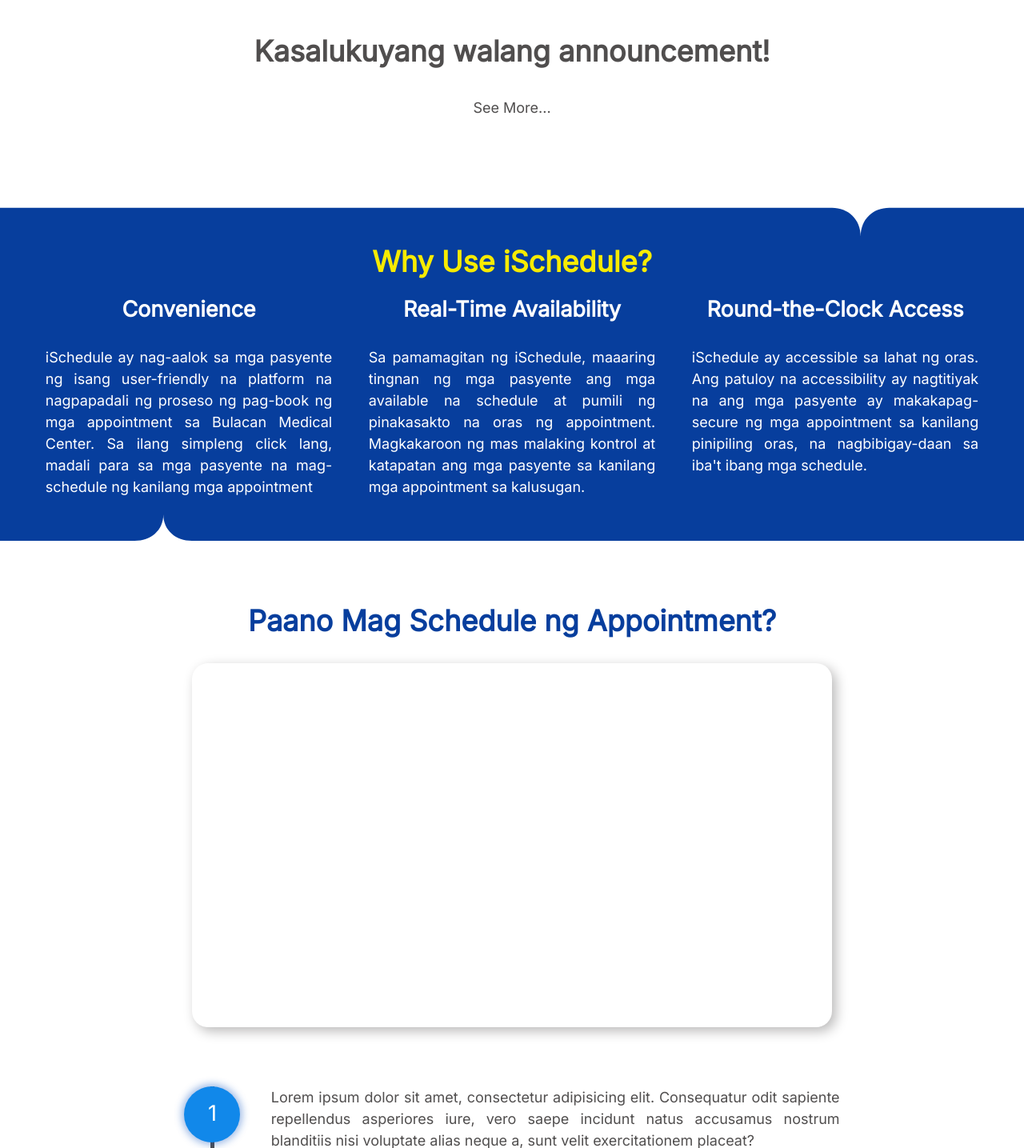
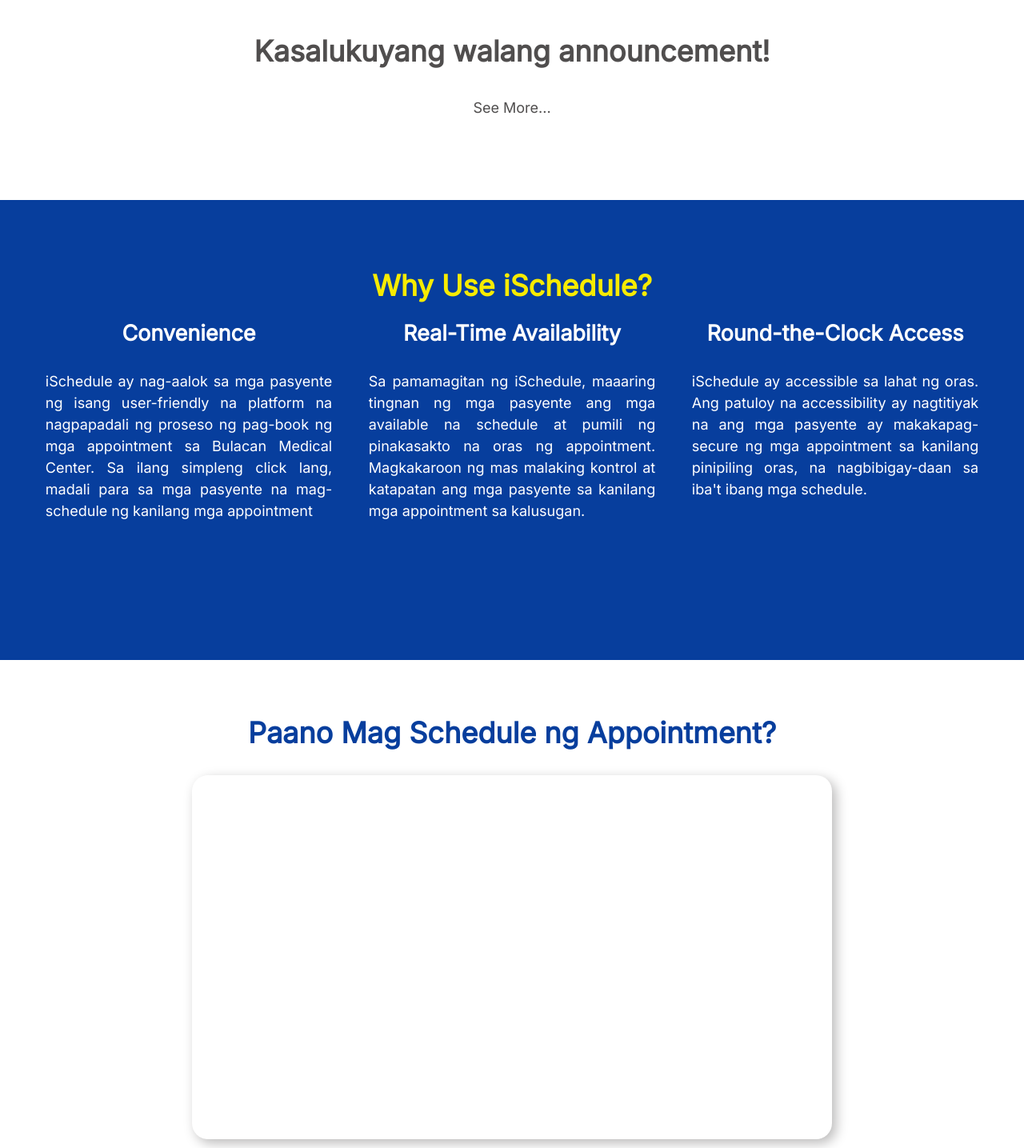
Before and after one commit to jeramie-santos/iSchedule, a PHP site: page /index.html in a window 1280 px wide. Shown: the part 943-2378 px from the top of the page at 80% size. Run offline with PHP 8.4, Linux system fonts and the light colour scheme; data that the repository does not hold is empty.

Commit message:
Removed buggy svgs

```diff
--- a/css/main.css
+++ b/css/main.css
@@ -383,6 +383,14 @@
   gap: max(30px, 2vw);
   overflow-x: hidden;
 }
+.announcement .announcement__content-container {
+  width: 100%;
+  display: grid;
+  justify-content: center;
+  justify-items: center;
+  grid-template-columns: repeat(autofill, minmax(max(300px, 50%), 1fr));
+  row-gap: 10px;
+}
 .announcement .announcement__header {
   display: flex;
   flex-flow: row nowrap;
@@ -414,6 +422,7 @@
   border-radius: 10px;
   padding: max(2vw, 15px);
   width: 80vw;
+  max-width: 1900px;
   height: -moz-fit-content;
   height: fit-content;
   overflow: hidden;
@@ -457,7 +466,7 @@
   align-items: center;
   position: relative;
   background-color: rgb(7, 62, 157);
-  padding: 50px 0;
+  padding: 10vh 0 20vh 0;
 }
 .benefit .benefit__header {
   color: rgb(247, 235, 0);
@@ -490,72 +499,6 @@
   text-align: justify;
 }
 
-.benefit__svg-upper {
-  position: absolute;
-  top: 0;
-  left: 0;
-  width: 100%;
-  overflow: hidden;
-  line-height: 0;
-  z-index: 2;
-}
-
-.benefit__svg-upper svg {
-  position: relative;
-  display: block;
-  width: calc(168% + 1.3px);
-  height: 327px !important;
-}
-
-.benefit__svg-upper .shape-fill {
-  fill: #FFFFFF;
-}
-
-@media (min-width: 768px) and (max-width: 1023px) {
-  .benefit__svg-upper svg {
-    width: calc(146% + 1.3px);
-    height: 315px !important;
-  }
-}
-@media (max-width: 767px) {
-  .benefit__svg-upper svg {
-    width: calc(160% + 1.3px);
-    height: 165px !important;
-  }
-}
-.benefit__svg-lower {
-  position: absolute;
-  bottom: 0;
-  left: 0;
-  width: 100%;
-  overflow: hidden;
-  line-height: 0;
-  transform: rotate(180deg);
-}
-
-.benefit__svg-lower svg {
-  position: relative;
-  display: block;
-  width: calc(168% + 1.3px);
-  height: 300px !important;
-}
-
-.benefit__svg-lower .shape-fill {
-  fill: #FFFFFF;
-}
-
-@media (min-width: 768px) and (max-width: 1023px) {
-  .benefit__svg-lower svg {
-    width: calc(146% + 1.3px);
-    height: 315px !important;
-  }
-}
-@media (max-width: 767px) {
-  .benefit__svg-lower svg {
-    width: calc(160% + 1.3px);
-    height: 165px !important;
-  }
-}
 @media only screen and (min-width: 700px) {
   .benefit__card-container {
     display: flex;
--- a/index.html
+++ b/index.html
@@ -94,20 +94,6 @@
 
           </section>
           <section id="benefit" class="benefit">
-            <div class="benefit__svg-upper">
-              <svg data-name="Layer 1" xmlns="http://www.w3.org/2000/svg" viewBox="0 0 1200 120" preserveAspectRatio="none">
-                  <rect x="1200" height="3.6"></rect>
-                  <rect height="3.6"></rect>
-                  <path d="M0,0V3.6H580.08c11,0,19.92,5.09,19.92,13.2,0-8.14,8.88-13.2,19.92-13.2H1200V0Z" class="shape-fill"></path>
-              </svg>
-            </div>
-            <div class="benefit__svg-lower">
-              <svg data-name="Layer 1" xmlns="http://www.w3.org/2000/svg" viewBox="0 0 1200 120" preserveAspectRatio="none">
-                  <rect x="1200" height="3.6"></rect>
-                  <rect height="3.6"></rect>
-                  <path d="M0,0V3.6H580.08c11,0,19.92,5.09,19.92,13.2,0-8.14,8.88-13.2,19.92-13.2H1200V0Z" class="shape-fill"></path>
-              </svg>
-            </div>
             <div class="benefit__header">
                 Why Use iSchedule?
             </div>
@@ -205,13 +191,6 @@
           </div>
     </main>
     <footer id="footer">
-        <div class="footer__svg-upper">
-          <svg data-name="Layer 1" xmlns="http://www.w3.org/2000/svg" viewBox="0 0 1200 120" preserveAspectRatio="none">
-              <rect x="1200" height="3.6"></rect>
-              <rect height="3.6"></rect>
-              <path d="M0,0V3.6H580.08c11,0,19.92,5.09,19.92,13.2,0-8.14,8.88-13.2,19.92-13.2H1200V0Z" class="shape-fill"></path>
-          </svg>
-        </div>
         <section  class="about">
           <div class="about__header">About Us</div>
           <div class="about__content">
--- a/scss/main.scss
+++ b/scss/main.scss
@@ -437,14 +437,14 @@
     overflow-x: hidden;
     // box-shadow: 0px 0px 5px rgba(81, 84, 90, 0.539);
 
-    // .announcement__content-container{
-    //     width: 100%;
-    //     display: grid;
-    //     justify-content: center;
-    //     justify-items: center;
-    //     grid-template-columns: repeat(autofill,minmax(max(300px,50%),1fr));
-    //     row-gap: 10px;
-    // }
+    .announcement__content-container{
+        width: 100%;
+        display: grid;
+        justify-content: center;
+        justify-items: center;
+        grid-template-columns: repeat(autofill,minmax(max(300px,50%),1fr));
+        row-gap: 10px;
+    }
 
     .announcement__header{
         display: flex;
@@ -495,6 +495,7 @@
     border-radius: 10px;
     padding: max(2vw, 15px);
     width: 80vw;
+    max-width: 1900px;
     // min-width: 100%;
     height: fit-content;
     overflow: hidden;
@@ -571,7 +572,8 @@
     align-items: center;
     position: relative;
     background-color: $primary-color;
-    padding: 50px 0;
+    // background-image: linear-gradient($primary-color, #7784cb);
+    padding: 10vh 0 20vh 0;
 
     .benefit__header{
         color: $sub-color;
@@ -611,82 +613,7 @@
     }
 }
 
-.benefit__svg-upper {
-    position: absolute;
-    top: 0;
-    left: 0;
-    width: 100%;
-    overflow: hidden;
-    line-height: 0;
-    z-index: 2;
-}
-
-.benefit__svg-upper svg {
-    position: relative;
-    display: block;
-    width: calc(168% + 1.3px);
-    height: 327px !important;
-}
-
-.benefit__svg-upper .shape-fill {
-    fill: #FFFFFF;
-}
-
-
-@media (min-width: 768px) and (max-width: 1023px) {
-    .benefit__svg-upper svg {
-        width: calc(146% + 1.3px);
-        height: 315px !important;
-    }
-}
-
-@media (max-width: 767px) {
-    .benefit__svg-upper svg {
-        width: calc(160% + 1.3px);
-        height: 165px !important;
-    }
-}
-
-.benefit__svg-lower {
-    position: absolute;
-    bottom: 0;
-    left: 0;
-    width: 100%;
-    overflow: hidden;
-    line-height: 0;
-    transform: rotate(180deg);
-}
-
-.benefit__svg-lower svg {
-    position: relative;
-    display: block;
-    width: calc(168% + 1.3px);
-    height: 300px !important;
-}
-
-.benefit__svg-lower .shape-fill {
-    fill: #FFFFFF;
-}
-
-@media (min-width: 768px) and (max-width: 1023px) {
-    .benefit__svg-lower svg {
-        width: calc(146% + 1.3px);
-        height: 315px !important;
-    }
-}
-
-@media (max-width: 767px) {
-    .benefit__svg-lower svg {
-        width: calc(160% + 1.3px);
-        height: 165px !important;
-    }
-}
-
 @media only screen and (min-width: 700px){
-
-    .benefit{
-
-    }
     .benefit__card-container{
         display: flex;
         flex-flow: row nowrap;
```
Also changed, not shown: 1 other file.
